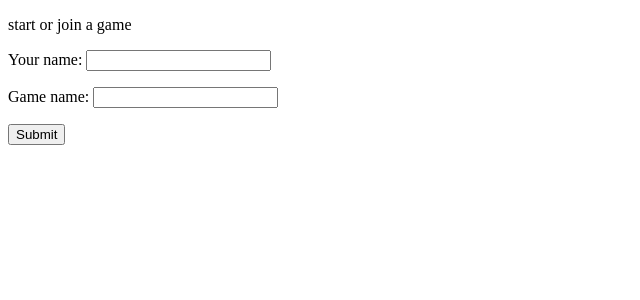
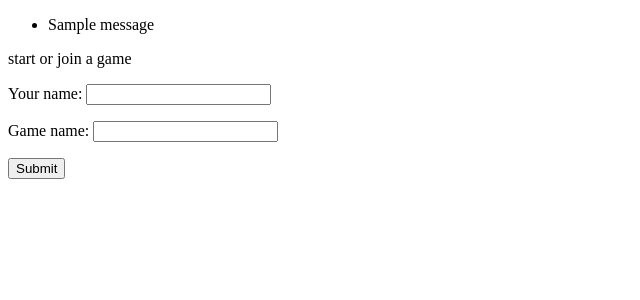
Before and after one commit to very-scary-scenario/unshuffle, a Django app: page / in a window 1280 px wide. Shown: the top 300 px of the page, without its empty margins (0-640 px from the left). Run offline with Django 3.2, Linux system fonts and the light colour scheme; tables that the repository leaves empty hold one stand-in row (values such as "Sample post"); one stand-in notice (Sample message) is shown; parts of the project's set-up code (start-up, migrations or seed data) failed here and were passed over.

Commit message:
Use messages to communicate events.

```diff
--- a/unshuffle/apps/ui/templates/base.html
+++ b/unshuffle/apps/ui/templates/base.html
@@ -4,6 +4,17 @@
     <meta charset="utf-8"/>
   </head>
   <body>
+
+    {% if messages %}
+      <ul class="messages">
+        {% for message in messages %}
+          <li
+            {% if message.tags %}class="{{ message.tags }}"{% endif %}
+          >{{ message }}</li>
+        {% endfor %}
+      </ul>
+    {% endif %}
+
     {% block content %}
     {% endblock %}
   </body>
--- a/unshuffle/apps/ui/views.py
+++ b/unshuffle/apps/ui/views.py
@@ -1,6 +1,7 @@
 from camel import Camel
 from classtools import reify
 
+from django.contrib import messages
 from django.core.urlresolvers import reverse
 from django.shortcuts import get_object_or_404, redirect
 from django.views.generic import TemplateView, FormView
@@ -26,6 +27,16 @@ class StartGameView(FormView):
         game = camel.load(game_store.state) or Game(players=[])
 
         if not game.started:
+            if form.cleaned_data['your_name'] in (
+                p.name for p in game.players
+            ):
+                messages.warning(
+                    self.request,
+                    'a player by the name {!r} is already in this game'
+                    .format(form.cleaned_data['your_name']),
+                )
+                return redirect(reverse('index'))
+
             game.players.append(Player.new(form.cleaned_data['your_name']))
             game_store.state = camel.dump(game)
             game_store.save()
@@ -109,9 +120,13 @@ class GameView(GameMixin, FormView):
         return form
 
     def form_valid(self, form):
-        self.game.play(
+        if self.game.play(
             self.player, form.cleaned_data['card'], form.cleaned_data['index'],
-        )
+        ):
+            messages.success(self.request, 'correct!')
+        else:
+            messages.error(self.request, 'incorrect')
+
         self.save_game()
 
         return super().form_valid(form)
```
